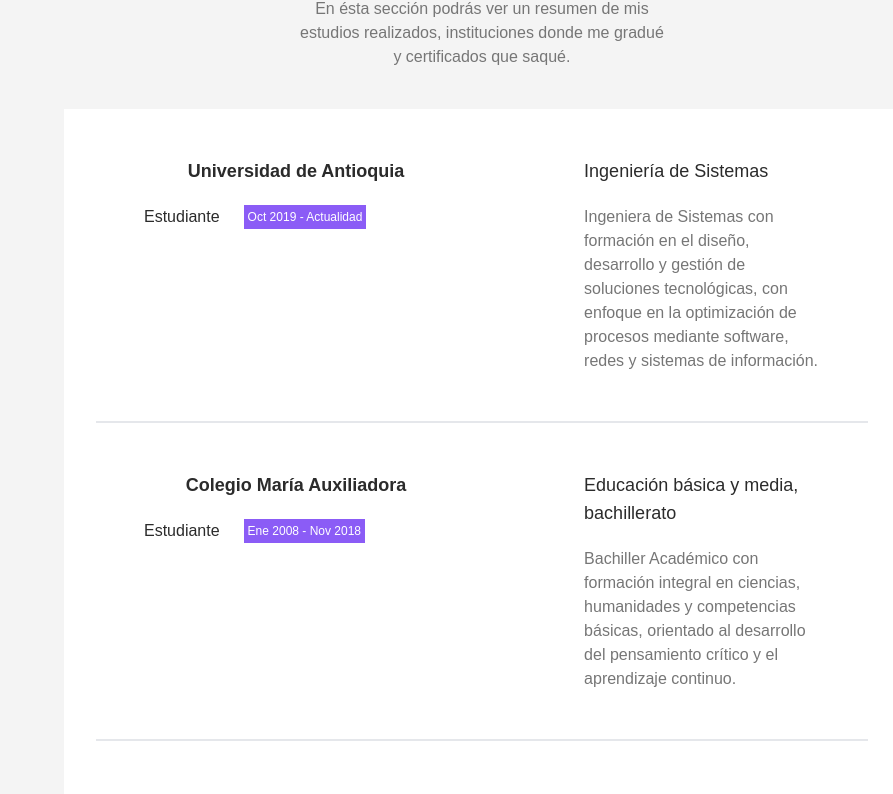
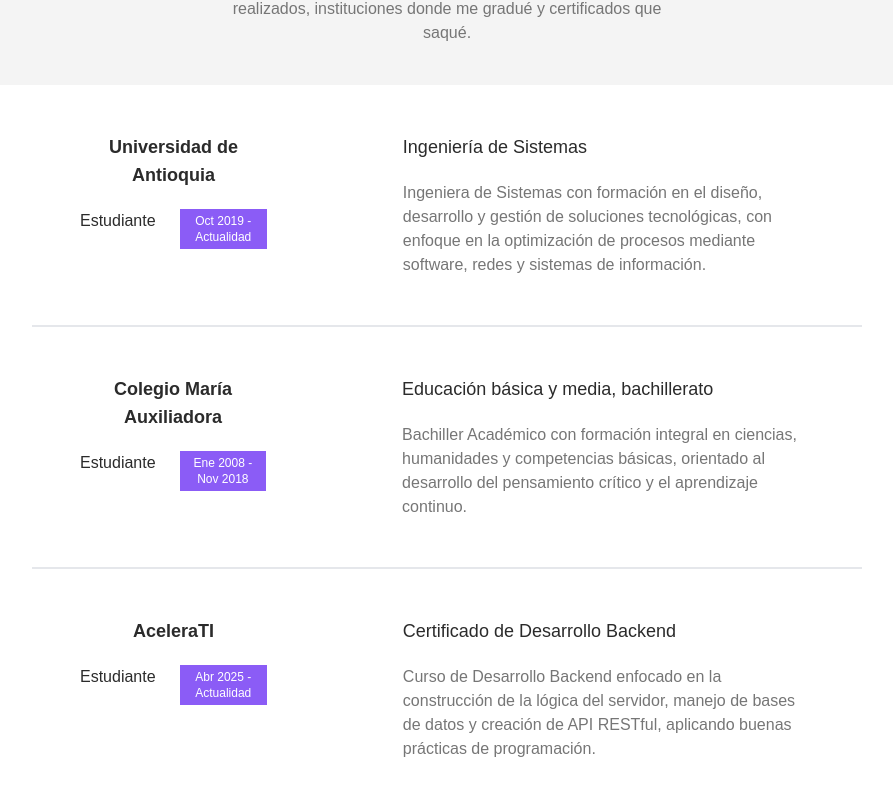
Before and after one commit to ValentinaCadena/Valentina-Cadena-Zapata-portafolio, a Next.js app: page / in a window 1280 px wide. Shown: the part 1339-2133 px from the top of the page, without its empty margins (288-1181 px from the left). Built offline with nearby package versions, Linux system fonts and the light colour scheme.

Commit message:
Correcciones en educationBox con el sizing

```diff
--- a/src/components/atoms/educationCard.tsx
+++ b/src/components/atoms/educationCard.tsx
@@ -6,7 +6,7 @@
 
 const EducationCard = ({ title, leftText, rightText }: EducationCardProps) => {
     return (
-        <div className=" w-full h-auto text-[#2b2b2b] space-y-5 text-center min-w-[135px]">
+        <div className=" w-full h-auto text-[#2b2b2b] space-y-5 text-center">
             <h1 className="font-semibold text-base sm:text-lg">{title}</h1>
             <div className="flex flex-col text-sm sm:text-base gap-y-4 lg:flex-row gap-x-6">
                 {leftText}<span className="bg-violet-500 text-white text-xs p-1">{rightText}</span>
--- a/src/components/molecules/educationBox.tsx
+++ b/src/components/molecules/educationBox.tsx
@@ -12,7 +12,7 @@
 const EducationBox = ({ className, title, leftText, rightText, rightTitle, rightDescription }: EducationBoxProps) => {
     return (
         <div className={`${className} flex p-2 space-x-2 gap-x-2 sm:py-4 sm:space-x-4 md:space-x-8 md:p-4 lg:space-x-16 lg:p-12 xl:space-x-32`}>
-            <div className="min-w-[45%]">
+            <div className="min-w-[40%] lg:min-w-0">
                 <EducationCard title={title} leftText={leftText} rightText={rightText}></EducationCard>
             </div>
             <div className="text-start w-2/3 space-y-5">
--- a/src/pages/index.tsx
+++ b/src/pages/index.tsx
@@ -16,7 +16,7 @@
         <Sidebar />
 
       {/* Contenido principal */}
-      <main className="px-2 sm:px-4 md:px-6 lg:px-8 space-y-10 w-[92%] sm:w-[91%] md:w-[91%] lg:w-[71%] lg:ml-[23%] xl:w-full xl:ml-[25%] 2xl:ml-[20%]">
+      <main className="px-2 sm:px-4 md:px-6 lg:px-8 space-y-10 w-[92%] sm:w-[91%] md:w-[91%] lg:w-[71%] lg:ml-[23%] xl:w-full xl:ml-[20%] 2xl:ml-[15%]">
         <ProfileSection />
         <KnowledgeSection />
         <EducationSection />
```
